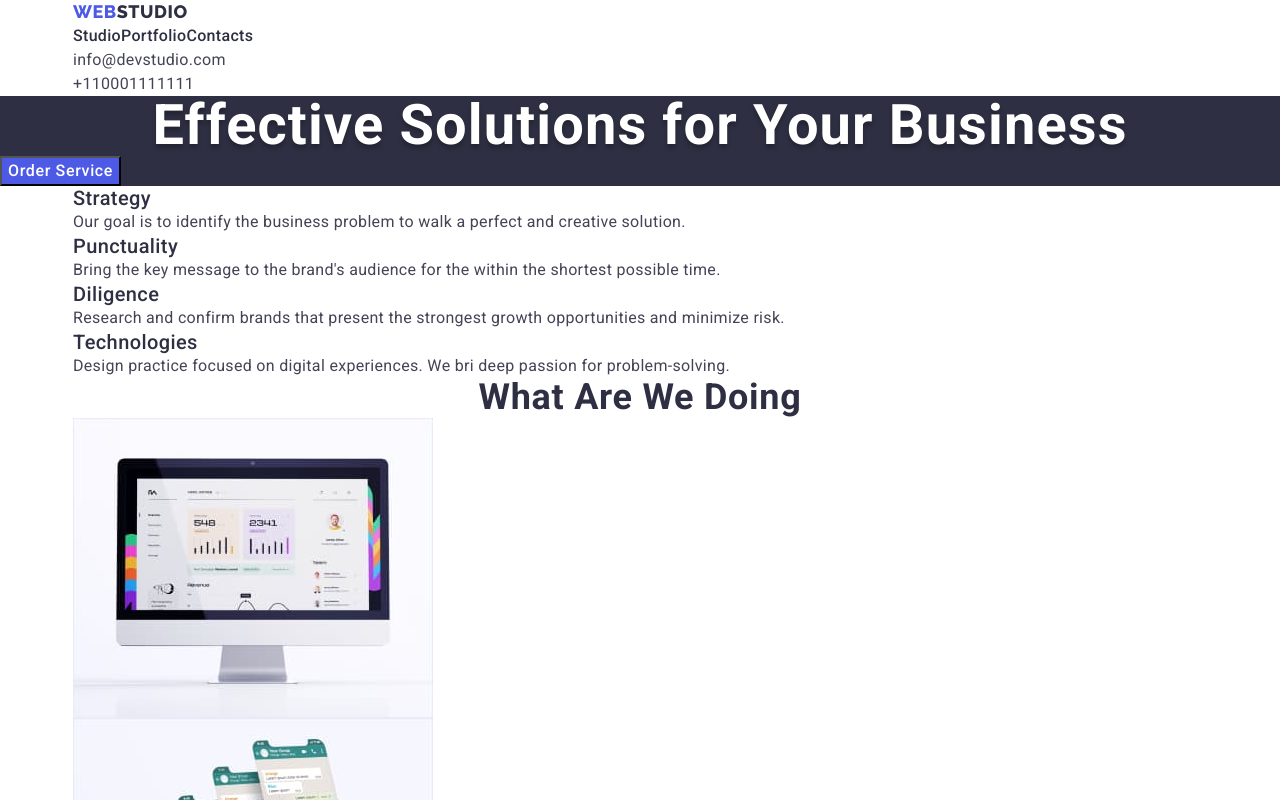
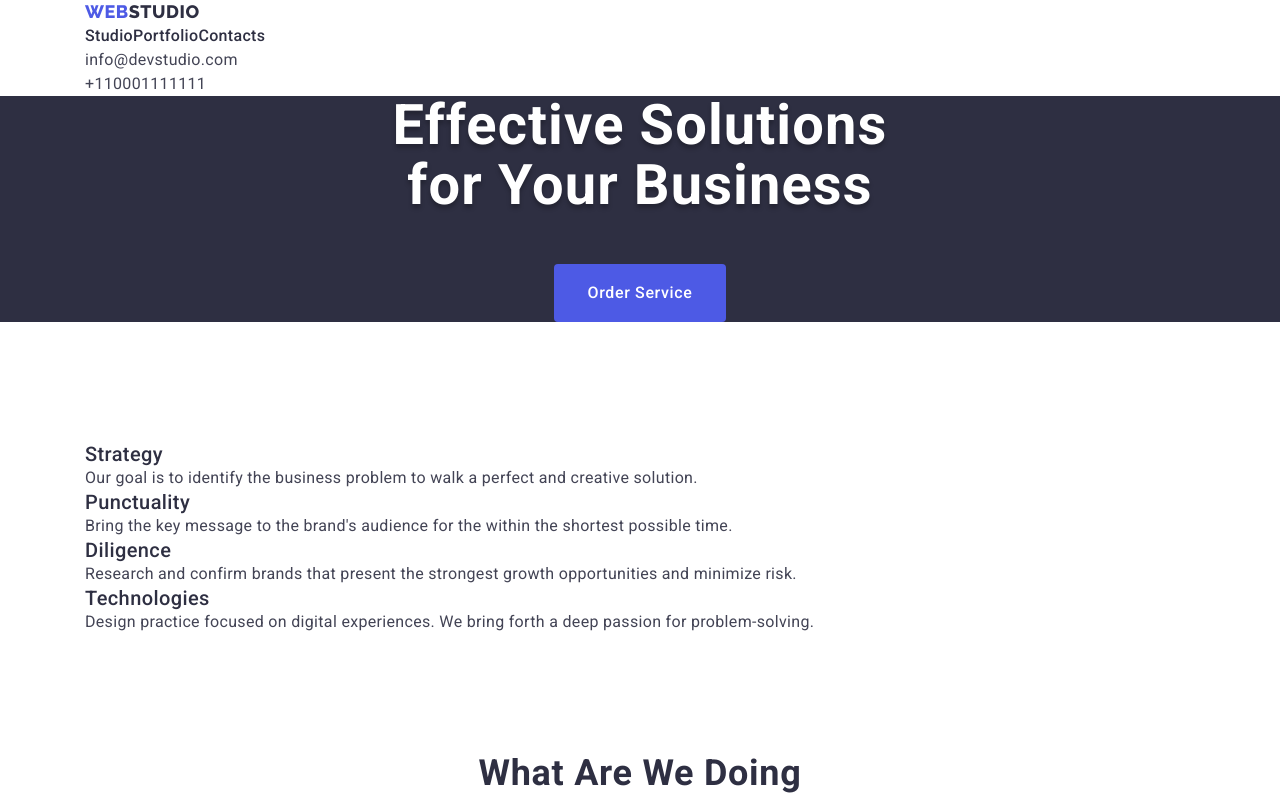
Before and after one commit to AntoninaGraur/go-it-markup-hw-03, a plain HTML site: page index.html in a window 1280 px wide. Shown: the top 800 px of the page. Drawn offline with nearby package versions, Linux system fonts and the light colour scheme.

Commit message:
added marg/padd
was added marging & padding for the sections

```diff
--- a/css/style.css
+++ b/css/style.css
@@ -17,6 +17,9 @@ ol {
   margin-bottom: 0;
   padding-left: 0;
 }
+img {
+  display: block;
+}
 body {
   font-family: 'Roboto', sans-serif;
   background-color: var(--primiry-white-color);
@@ -28,6 +31,8 @@ body {
   width: 1134px;
   margin-left: auto;
   margin-right: auto;
+  padding-left: 12px;
+  padding-right: 12px;
 }
 .list {
   list-style: none;
@@ -92,16 +97,21 @@ body {
 /* Hero */
 .hero {
   background-color: var(--main-text-color);
+  text-align: center;
 }
 .hero-title {
   color: var(--primiry-white-color);
   font-size: 56px;
   line-height: 1.07;
-  text-align: center;
+
   letter-spacing: 0.02em;
   text-shadow: 0px 4px 4px rgba(0, 0, 0, 0.25);
+  margin-bottom: 48px;
 }
-
+.privileges-title {
+  margin-bottom: 120px;
+  margin-top: 120px;
+}
 .visually-hidden {
   position: absolute;
   width: 1px;
@@ -123,6 +133,11 @@ body {
   line-height: 1.5;
   align-items: center;
   letter-spacing: 0.04em;
+  padding: 16px 32px;
+  border-radius: 4px;
+  min-width: 170px;
+  text-align: center;
+  border: 1px solid transparent;
 }
 .button.secondary:hover,
 .button.secondary:focus {
@@ -153,6 +168,12 @@ body {
 
 /* Section Examples works */
 
+.examples-margin {
+  margin-bottom: 120px;
+}
+.img-padding {
+  padding-bottom: 120px;
+}
 .examples-img {
   list-style: none;
   display: flex;
@@ -167,6 +188,7 @@ body {
   letter-spacing: 0.02em;
   text-transform: capitalize;
   color: var(--main-text-color);
+  margin-bottom: 72px;
 }
 /* Team consist */
 
--- a/index.html
+++ b/index.html
@@ -62,7 +62,8 @@
     <main>
       <section class="hero">
         <h1 class="hero-title container">
-          Effective Solutions for Your Business
+          Effective Solutions <br />
+          for Your Business
         </h1>
         <button type="button" class="button primary">Order Service</button>
       </section>
@@ -70,13 +71,14 @@
       <!--Privileges-->
 
       <section class="priveleges container">
+        <div class="privileges-title">
           <h2 class="visually-hidden">Privileges</h2>
           <ul class="privileges-list">
             <li class="privileges-item">
               <h3 class="privileges-subtitle">Strategy</h3>
               <p class="privileges-text">
-              Our goal is to identify the business problem to walk a perfect and
-              creative solution.
+                Our goal is to identify the business problem to walk a perfect
+                and creative solution.
               </p>
             </li>
 
@@ -97,16 +99,18 @@
             <li class="privileges-item">
               <h3 class="privileges-subtitle">Technologies</h3>
               <p class="privileges-text">
-              Design practice focused on digital experiences. We bri deep
-              passion for problem-solving.
+                Design practice focused on digital experiences. We bring forth a
+                deep passion for problem-solving.
               </p>
             </li>
           </ul>
+        </div>
       </section>
 
       <!--Examples works-->
 
       <section class="examples container">
+        <div class="examples-margin">
           <h2 class="section-title">What are we doing</h2>
           <ul class="examles-item">
             <li class="examples-img">
@@ -134,12 +138,14 @@
               />
             </li>
           </ul>
+        </div>
       </section>
 
       <!--Team consist-->
 
       <section class="team container">
         <h2 class="section-title">Our Team</h2>
+        <div class="img-padding">
           <ul class="team-item">
             <li class="team-img">
               <img
@@ -186,6 +192,7 @@
               <p class="team-position">UI Designer</p>
             </li>
           </ul>
+        </div>
       </section>
     </main>
     <!-- Footer-->
```
Lines whose indentation alone changed are shown as unchanged.
